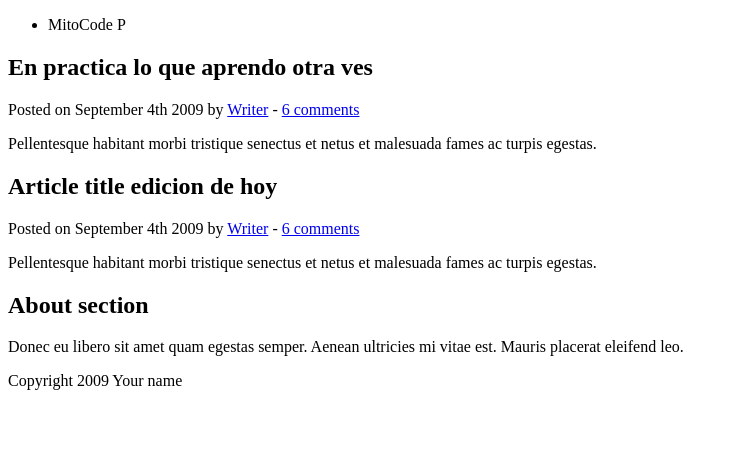
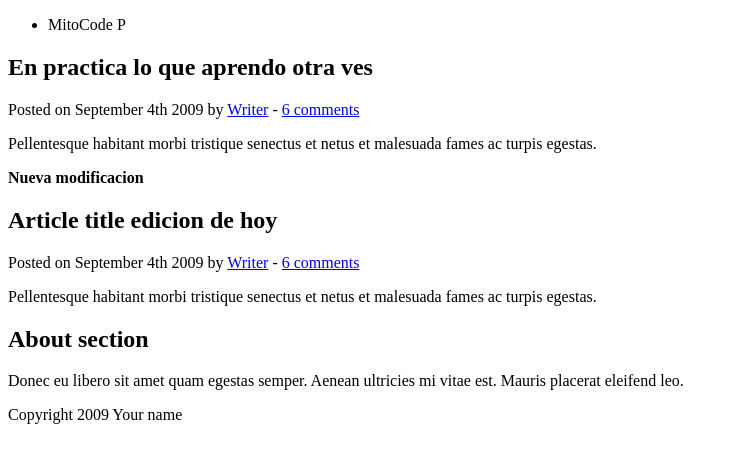
Before and after one commit to jenson17/demo-repo2, a plain HTML site: page index.html in a window 1280 px wide. Shown: the whole page, without its empty margins (0-738 px from the left). Drawn offline with Linux system fonts and the light colour scheme.

Commit message:
Aun por modificacion

```diff
--- a/index.html
+++ b/index.html
@@ -25,6 +25,7 @@
 				<p>Posted on <time datetime="2009-09-04T16:31:24+02:00">September 4th 2009</time> by <a href="#">Writer</a> - <a href="#comments">6 comments</a></p>
 			</header>
 			<p>Pellentesque habitant morbi tristique senectus et netus et malesuada fames ac turpis egestas.</p>
+			<p><b>Nueva modificacion</b></p>
 		</article>
 
 		<article>
```
